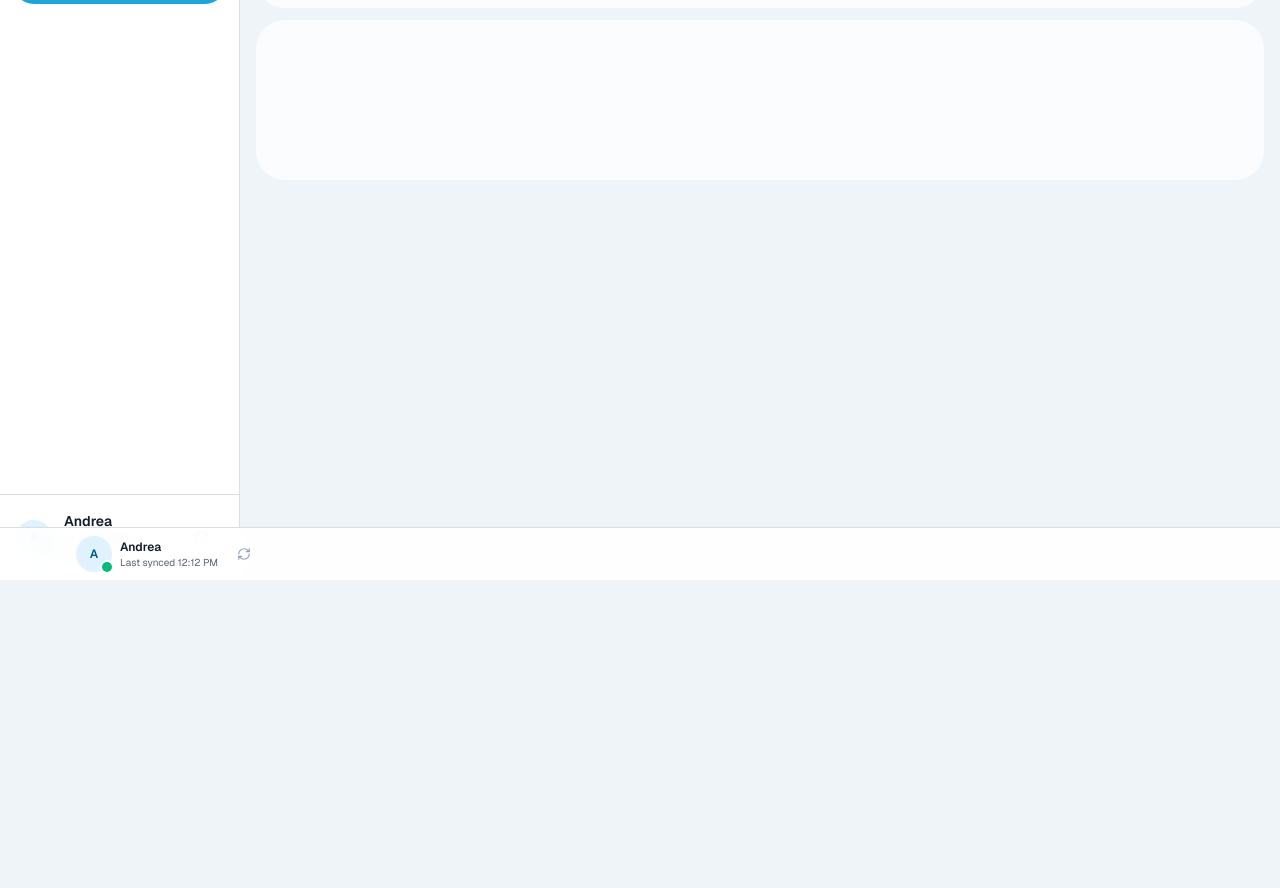
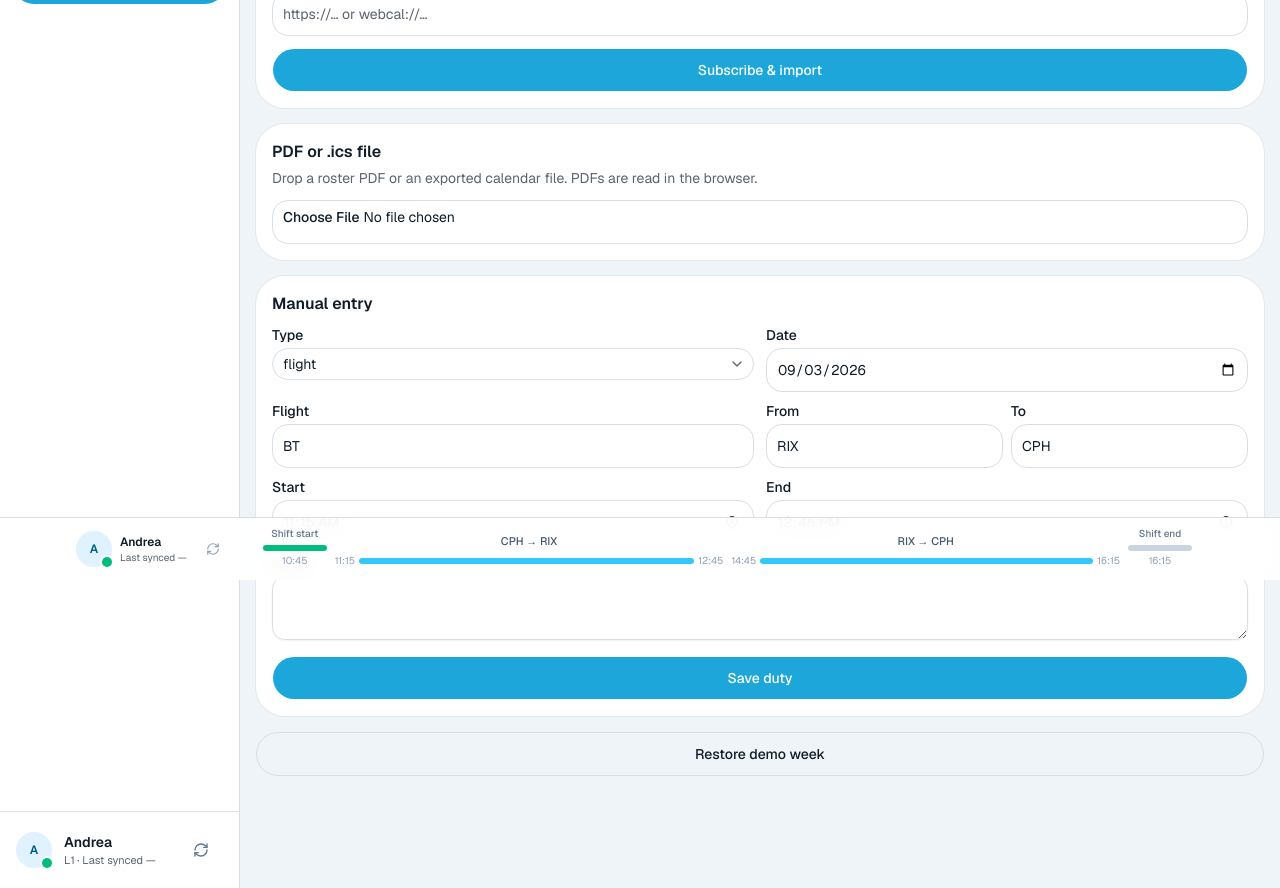
Before and after one commit to tomasslakotko/flight-deck, a Next.js app: page /import in a window 1280 px wide. Shown: the part 220-1108 px from the top of the page. Before the commit the page ends 800 px from the top, so only its background shows below. Built offline with nearby package versions, Linux system fonts and the light colour scheme.

Commit message:
Show the demo roster immediately instead of empty loading cards.
IndexedDB can hang inside the preview iframe, which left the shell visible and the main pane blank. Seed in memory first, then persist when storage is available.

Co-authored-by: tomass.lakotko <tomass.lakotko@inbox.lv>

```diff
--- a/components/app-shell.tsx
+++ b/components/app-shell.tsx
@@ -25,7 +25,7 @@ const NAV = [
 
 export function AppShell({ children }: { children: React.ReactNode }) {
   const pathname = usePathname();
-  const { profile, duties, ready, markSynced } = useRoster();
+  const { profile, duties, markSynced } = useRoster();
   const date = todayKey();
   const bounds = shiftBounds(duties, date);
   const todayDuties = dutiesOnDate(duties, date);
@@ -92,7 +92,7 @@ export function AppShell({ children }: { children: React.ReactNode }) {
         </header>
 
         <main className="mx-auto flex w-full max-w-6xl flex-1 flex-col px-4 pb-40 md:pb-28">
-          {ready ? children : <LoadingState />}
+          {children}
         </main>
 
         <footer className="fixed inset-x-0 bottom-0 z-40 border-t bg-white/90 backdrop-blur-md">
@@ -215,13 +215,3 @@ function Avatar({ name }: { name: string }) {
     </div>
   );
 }
-
-function LoadingState() {
-  return (
-    <div className="flex flex-1 flex-col gap-3 pt-6">
-      <div className="h-8 w-48 animate-pulse rounded-lg bg-white" />
-      <div className="h-40 animate-pulse rounded-2xl bg-white" />
-      <div className="h-40 animate-pulse rounded-2xl bg-white" />
-    </div>
-  );
-}
--- a/components/import-screen.tsx
+++ b/components/import-screen.tsx
@@ -15,7 +15,6 @@ import {
   SelectTrigger,
   SelectValue,
 } from "@/components/ui/select";
-import { parseIcs, parseRosterText } from "@/lib/parse-roster";
 import { extractPdfText } from "@/lib/parse-pdf";
 import { todayKey } from "@/lib/dates";
 import type { Duty, DutyType } from "@/lib/types";
@@ -52,6 +51,7 @@ export function ImportScreen() {
         throw new Error(body.error || "Could not download calendar");
       }
       const text = await res.text();
+      const { parseIcs } = await import("@/lib/parse-roster");
       const parsed = parseIcs(text, "ical");
       await updateProfile({ icalUrl: url.trim() });
       await applyDuties(parsed.duties, parsed.unmatched);
@@ -67,10 +67,12 @@ export function ImportScreen() {
     try {
       if (file.name.toLowerCase().endsWith(".pdf") || file.type === "application/pdf") {
         const text = await extractPdfText(file);
+        const { parseRosterText } = await import("@/lib/parse-roster");
         const parsed = parseRosterText(text, "pdf");
         await applyDuties(parsed.duties, parsed.unmatched);
       } else {
         const text = await file.text();
+        const { parseIcs } = await import("@/lib/parse-roster");
         const parsed = parseIcs(text, "ical");
         await applyDuties(parsed.duties, parsed.unmatched);
       }
--- a/components/roster-provider.tsx
+++ b/components/roster-provider.tsx
@@ -30,51 +30,81 @@ type RosterContextValue = {
 
 const RosterContext = createContext<RosterContextValue | null>(null);
 
-async function seedIfNeeded() {
-  const seeded = await db.flags.get("seeded");
-  if (seeded?.value) return;
+function memoryDemo() {
   const duties = buildDemoDuties();
-  await db.duties.bulkPut(duties);
-  await db.passengers.bulkPut(buildDemoPassengers(duties));
-  await db.profile.put(buildDemoProfile());
-  await db.flags.put({ key: "seeded", value: true });
+  return {
+    duties,
+    passengers: buildDemoPassengers(duties),
+    profile: buildDemoProfile(),
+  };
 }
 
-export function RosterProvider({ children }: { children: React.ReactNode }) {
-  const [ready, setReady] = useState(false);
-  const [duties, setDuties] = useState<Duty[]>([]);
-  const [passengers, setPassengers] = useState<Passenger[]>([]);
-  const [profile, setProfile] = useState<CrewProfile>(buildDemoProfile());
-
-  const reload = useCallback(async () => {
-    const [d, p, me] = await Promise.all([
+async function readStore() {
+  const [duties, passengers, profile] = await Promise.all([
     db.duties.toArray(),
     db.passengers.toArray(),
     db.profile.get("me"),
   ]);
-    setDuties(d.sort((a, b) => (a.std ?? a.date).localeCompare(b.std ?? b.date)));
-    setPassengers(p);
-    if (me) setProfile(me);
-  }, []);
+  return {
+    duties: duties.sort((a, b) => (a.std ?? a.date).localeCompare(b.std ?? b.date)),
+    passengers,
+    profile: profile ?? buildDemoProfile(),
+  };
+}
+
+export function RosterProvider({ children }: { children: React.ReactNode }) {
+  const demo = useMemo(() => memoryDemo(), []);
+  const [ready, setReady] = useState(true);
+  const [duties, setDuties] = useState<Duty[]>(demo.duties);
+  const [passengers, setPassengers] = useState<Passenger[]>(demo.passengers);
+  const [profile, setProfile] = useState<CrewProfile>(demo.profile);
+
+  const apply = useCallback(
+    (next: { duties: Duty[]; passengers: Passenger[]; profile: CrewProfile }) => {
+      setDuties(next.duties);
+      setPassengers(next.passengers);
+      setProfile(next.profile);
+    },
+    [],
+  );
+
+  const reload = useCallback(async () => {
+    try {
+      apply(await readStore());
+    } catch {
+      apply(memoryDemo());
+    }
+  }, [apply]);
 
   useEffect(() => {
     let cancelled = false;
     (async () => {
-      await seedIfNeeded();
+      try {
+        const seeded = await db.flags.get("seeded");
+        if (!seeded?.value) {
+          const fresh = memoryDemo();
+          await db.duties.bulkPut(fresh.duties);
+          await db.passengers.bulkPut(fresh.passengers);
+          await db.profile.put(fresh.profile);
+          await db.flags.put({ key: "seeded", value: true });
+        }
         if (cancelled) return;
-      await reload();
+        apply(await readStore());
+      } catch {
+        if (!cancelled) apply(memoryDemo());
+      } finally {
         if (!cancelled) setReady(true);
+      }
     })();
     return () => {
       cancelled = true;
     };
-  }, [reload]);
+  }, [apply]);
 
   const importDuties = useCallback(
     async (incoming: Duty[], mode: "merge" | "replace") => {
-      if (mode === "replace") {
-        await db.duties.clear();
-      }
+      try {
+        if (mode === "replace") await db.duties.clear();
         const existing = await db.duties.toArray();
         const byUid = new Map(existing.map((d) => [d.uid, d]));
         for (const duty of incoming) {
@@ -82,52 +112,97 @@ export function RosterProvider({ children }: { children: React.ReactNode }) {
           await db.duties.put(prev ? { ...duty, id: prev.id } : duty);
         }
         await reload();
+      } catch {
+        setDuties((prev) => {
+          const byUid = new Map(prev.map((d) => [d.uid, d]));
+          const next = mode === "replace" ? [] : [...prev];
+          for (const duty of incoming) {
+            const existing = byUid.get(duty.uid);
+            if (existing) {
+              const idx = next.findIndex((d) => d.id === existing.id);
+              if (idx >= 0) next[idx] = { ...duty, id: existing.id };
+            } else next.push(duty);
+          }
+          return next;
+        });
+      }
     },
     [reload],
   );
 
   const upsertDuty = useCallback(
     async (duty: Duty) => {
+      try {
         await db.duties.put(duty);
         await reload();
+      } catch {
+        setDuties((prev) => {
+          const idx = prev.findIndex((d) => d.id === duty.id);
+          if (idx < 0) return [...prev, duty];
+          const next = [...prev];
+          next[idx] = duty;
+          return next;
+        });
+      }
     },
     [reload],
   );
 
   const deleteDuty = useCallback(
     async (id: string) => {
+      try {
         await db.duties.delete(id);
         await db.passengers.where("flightDutyId").equals(id).delete();
         await reload();
+      } catch {
+        setDuties((prev) => prev.filter((d) => d.id !== id));
+        setPassengers((prev) => prev.filter((p) => p.flightDutyId !== id));
+      }
     },
     [reload],
   );
 
   const replacePassengers = useCallback(
     async (flightDutyId: string, rows: Passenger[]) => {
+      try {
         await db.passengers.where("flightDutyId").equals(flightDutyId).delete();
         if (rows.length) await db.passengers.bulkPut(rows);
         await reload();
+      } catch {
+        setPassengers((prev) => [
+          ...prev.filter((p) => p.flightDutyId !== flightDutyId),
+          ...rows,
+        ]);
+      }
     },
     [reload],
   );
 
   const savePassenger = useCallback(
     async (row: Passenger) => {
+      try {
         await db.passengers.put(row);
         await reload();
+      } catch {
+        setPassengers((prev) => {
+          const idx = prev.findIndex((p) => p.id === row.id);
+          if (idx < 0) return [...prev, row];
+          const next = [...prev];
+          next[idx] = row;
+          return next;
+        });
+      }
     },
     [reload],
   );
 
-  const updateProfile = useCallback(
-    async (patch: Partial<CrewProfile>) => {
-      const next = { ...profile, ...patch, id: "me" as const };
-      await db.profile.put(next);
-      setProfile(next);
-    },
-    [profile],
-  );
+  const updateProfile = useCallback(async (patch: Partial<CrewProfile>) => {
+    setProfile((prev) => {
+      const next = { ...prev, ...patch, id: "me" as const };
+      void db.profile.put(next).catch(() => undefined);
+      return next;
+    });
+  }, []);
 
   const checkInToday = useCallback(
     async (date: string) => {
@@ -140,14 +215,18 @@ export function RosterProvider({ children }: { children: React.ReactNode }) {
   );
 
   const resetDemo = useCallback(async () => {
+    const fresh = memoryDemo();
+    apply(fresh);
+    try {
       await db.duties.clear();
       await db.passengers.clear();
-    const dutiesNext = buildDemoDuties();
-    await db.duties.bulkPut(dutiesNext);
-    await db.passengers.bulkPut(buildDemoPassengers(dutiesNext));
-    await db.profile.put(buildDemoProfile());
-    await reload();
-  }, [reload]);
+      await db.duties.bulkPut(fresh.duties);
+      await db.passengers.bulkPut(fresh.passengers);
+      await db.profile.put(fresh.profile);
+    } catch {
+      /* keep memory demo */
+    }
+  }, [apply]);
 
   const markSynced = useCallback(async () => {
     await updateProfile({ lastSyncedAt: Date.now() });
--- a/lib/demo-data.ts
+++ b/lib/demo-data.ts
@@ -14,7 +14,6 @@ export function buildDemoProfile(): CrewProfile {
     id: "me",
     name: "Andrea",
     position: "L1",
-    lastSyncedAt: Date.now() - 60_000,
     checkedInDates: [],
   };
 }
```
Lines whose indentation alone changed are shown as unchanged.
